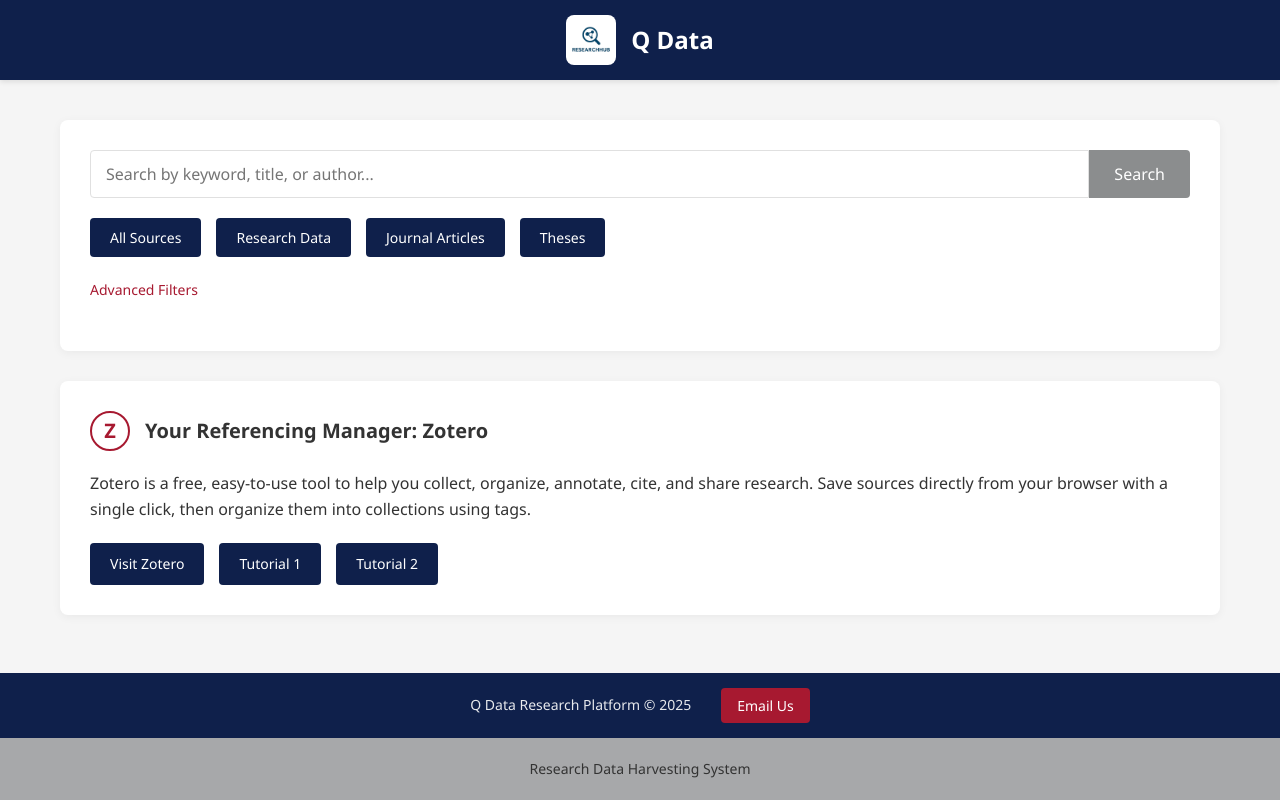
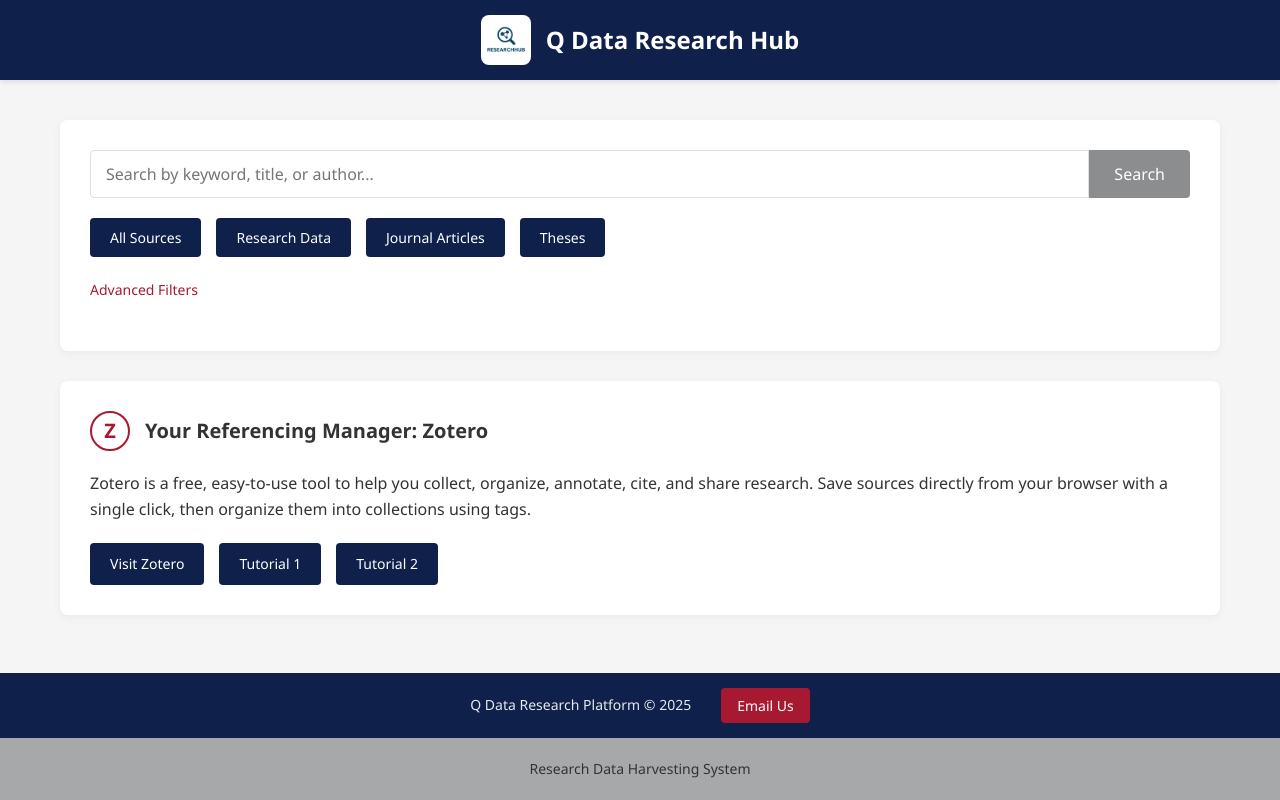
Before and after one commit to archiverepo1/InquiryBase, a plain HTML site: page index.html in a window 1280 px wide. Drawn offline with Linux system fonts and the light colour scheme.

Commit message:
Update index.html

```diff
--- a/index.html
+++ b/index.html
@@ -414,7 +414,7 @@
                 <div class="logo">
                     <img src="https://raw.githubusercontent.com/archiverepo1/InquiryBase/main/logo.png" alt="Q Data Logo">
                 </div>
-                <div class="title">Q Data</div>
+                <div class="title">Q Data Research Hub</div>
             </div>
         </div>
     </header>
```
